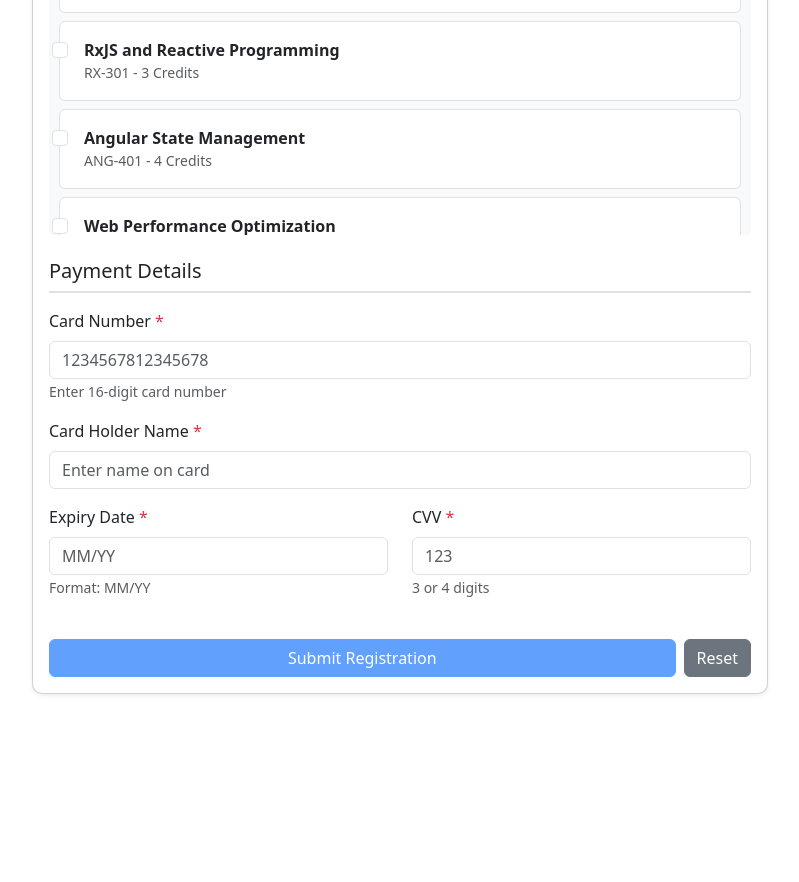
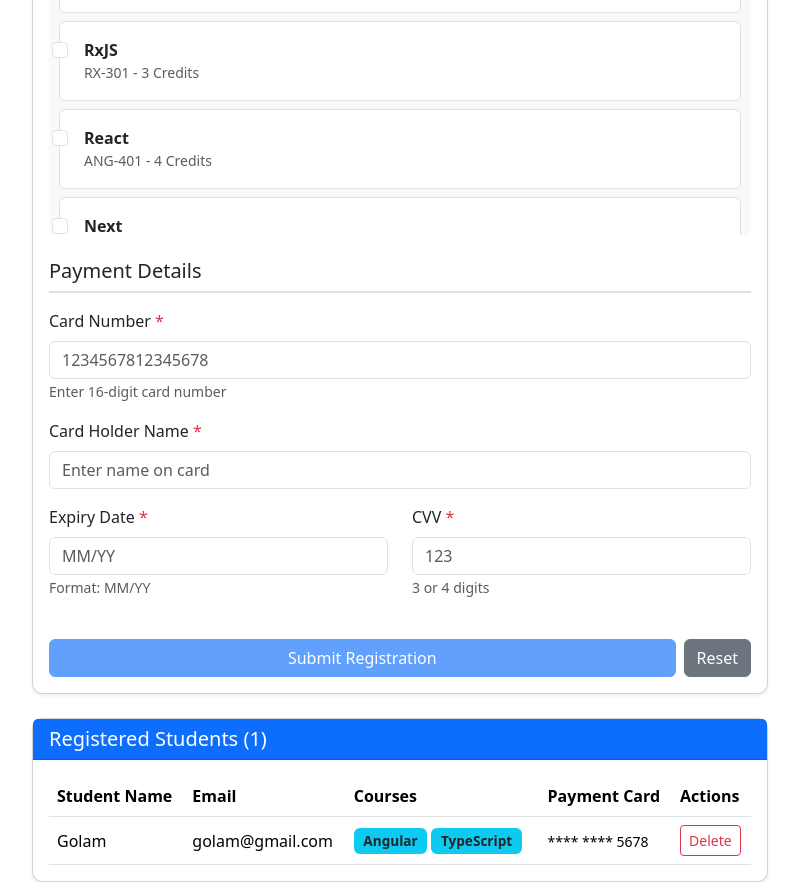
Before and after one commit to golam-morshed/angular-playground, an Angular app: page /course-registration in a window 1280 px wide. Shown: the part 660-1542 px from the top of the page, without its empty margins (240-1039 px from the left). Before the commit the page ends 1378 px from the top, so only its background shows below. Built offline with nearby package versions, Linux system fonts and the light colour scheme; data requests are answered from the project's data file.

Commit message:
Refactor course names in db.json for clarity and enhance course registration form validation to prevent duplicate emails. Update card number masking for improved security.

```diff
--- a/db.json
+++ b/db.json
@@ -111,40 +111,56 @@
   "availableCourses": [
     {
       "id": "1",
-      "name": "Angular Fundamentals",
+      "name": "Angular",
       "code": "ANG-101",
       "credits": 4
     },
     {
       "id": "2",
-      "name": "TypeScript Advanced",
+      "name": "TypeScript",
       "code": "TS-201",
       "credits": 3
     },
     {
       "id": "3",
-      "name": "RxJS and Reactive Programming",
+      "name": "RxJS",
       "code": "RX-301",
       "credits": 3
     },
     {
       "id": "4",
-      "name": "Angular State Management",
+      "name": "React",
       "code": "ANG-401",
       "credits": 4
     },
     {
       "id": "5",
-      "name": "Web Performance Optimization",
+      "name": "Next",
       "code": "WEB-501",
       "credits": 3
     },
     {
       "id": "6",
-      "name": "Angular Testing",
+      "name": "Redux",
       "code": "ANG-601",
       "credits": 3
     }
   ],
-  "courseRegistrations": []
+  "courseRegistrations": [
+    {
+      "id": "4529",
+      "studentName": "Golam",
+      "studentEmail": "golam@gmail.com",
+      "selectedCourses": [
+        "1",
+        "2"
+      ],
+      "paymentDetails": {
+        "cardNumber": "1234567812345678",
+        "cardHolderName": "sdhfjk",
+        "expiryDate": "12/25",
+        "cvv": "123"
+      }
+    }
+  ]
 }
--- a/src/app/course-registration/course-registration.component.ts
+++ b/src/app/course-registration/course-registration.component.ts
@@ -27,7 +27,7 @@ export class CourseRegistrationComponent implements OnInit {
   initializeForm(): void {
     this.registrationForm = this.fb.group({
       studentName: ['', [Validators.required]],
-      studentEmail: ['', [Validators.required, Validators.email]],
+      studentEmail: ['', [Validators.required, Validators.email, this.duplicateEmailValidator.bind(this)]],
       selectedCourses: this.fb.array([], [this.minSelectedCoursesValidator(1)]),
       paymentDetails: this.fb.group({
         cardNumber: ['', [Validators.required, Validators.pattern(/^\d{16}$/)]],
@@ -47,6 +47,21 @@ export class CourseRegistrationComponent implements OnInit {
       }
       return null;
     };
+  }
+
+  // Custom validator for duplicate email
+  duplicateEmailValidator(control: AbstractControl): ValidationErrors | null {
+    if (!control.value) {
+      return null;
+    }
+
+    const email = control.value.trim();
+    if (this.registrations.some(
+      registration => registration.studentEmail === email
+    )) {
+      return { duplicateEmail: true };
+    }
+    return null;
   }
 
   // Custom validator for expiry date (MM/YY format)
@@ -216,6 +231,7 @@ export class CourseRegistrationComponent implements OnInit {
       if (field.errors['invalidFormat']) return 'Please use MM/YY format';
       if (field.errors['expired']) return 'Card has expired';
       if (field.errors['minCourses']) return 'Please select at least one course';
+      if (field.errors['duplicateEmail']) return 'Email already exists';
     }
     return '';
   }
@@ -236,6 +252,6 @@ export class CourseRegistrationComponent implements OnInit {
   // Format card number for display (mask)
   maskCardNumber(cardNumber: string): string {
     if (!cardNumber) return '';
-    return '**** **** **** ' + cardNumber.slice(-4);
+    return '**** **** ' + cardNumber.slice(-4);
   }
 }
```
